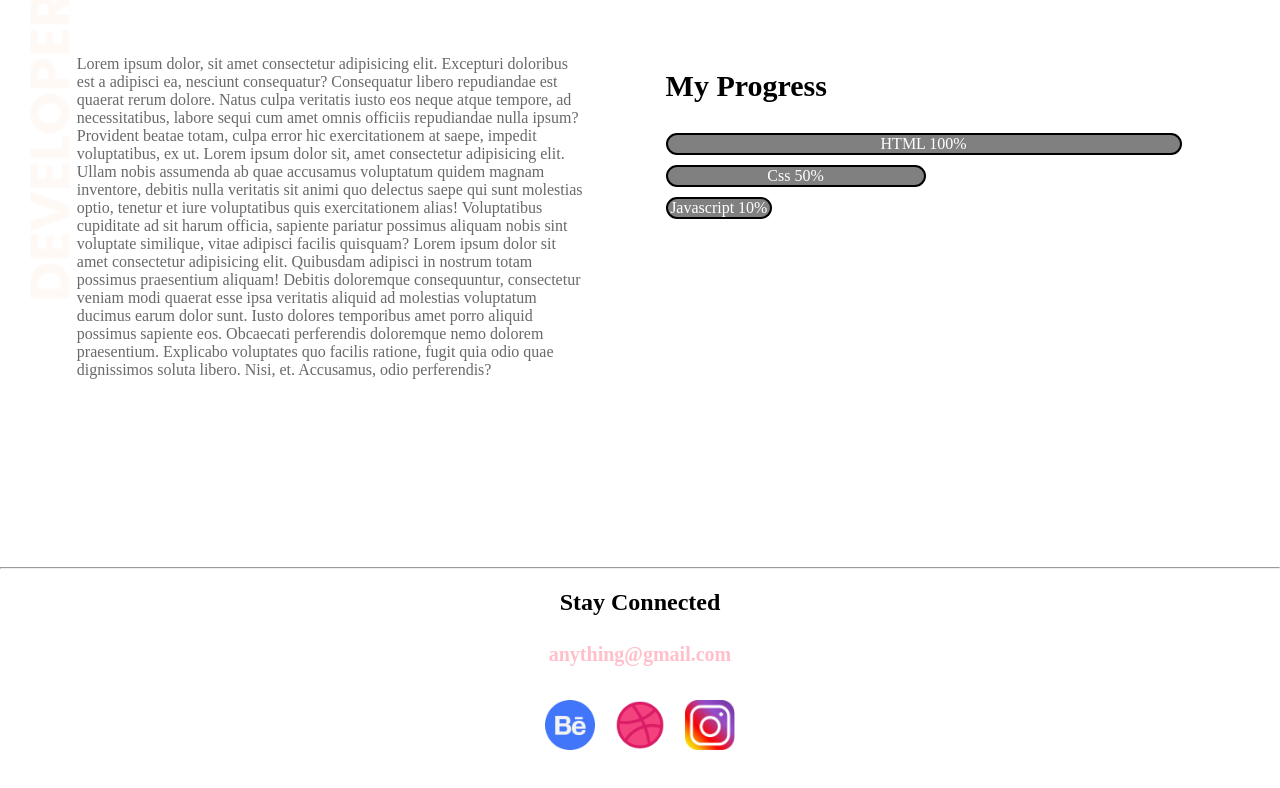
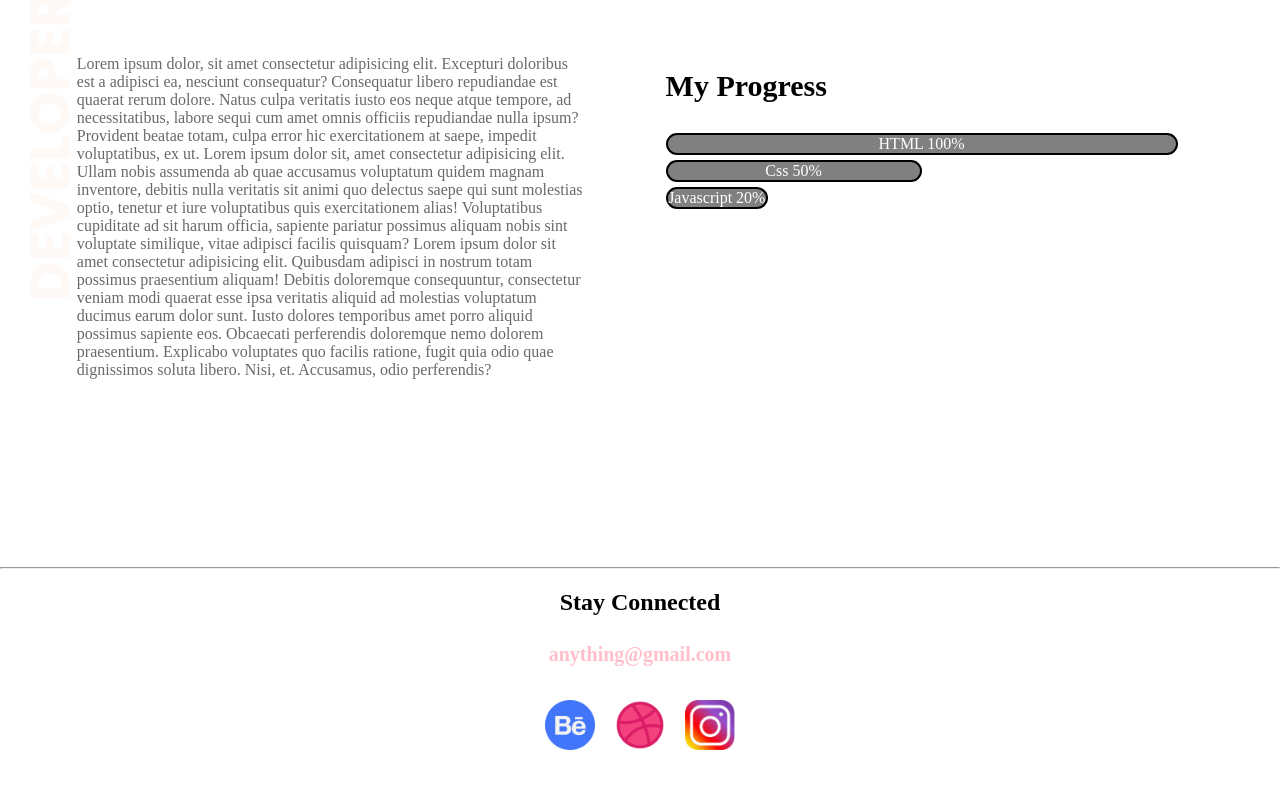
Before and after one commit to minhazul-dev/Assignment-1, a plain HTML site: page index.html in a window 1280 px wide. Shown: the part 2788-3576 px from the top of the page. Drawn offline with Linux system fonts and the light colour scheme; a web font is replaced by a local one.

```diff
--- a/index.html
+++ b/index.html
@@ -88,14 +88,14 @@
     </div>
     <div class="half-width">
         <h3>My Progress</h3>
-        <div class="w3-light-grey w3-round">
-            <div class="progrssbar" style="width:100%">  HTML 100% </div>
+        <div class="bar">
+            <div class="progrssbar">HTML 100% </div>
           </div>
-        <div class="w3-light-grey w3-round">
-            <div class="progrssbar" style="width:50%">  Css 50% </div>
+        <div class="bar-2">
+            <div class="progrssbar"> Css 50% </div>
           </div>
-        <div class="w3-light-grey w3-round">
-            <div class="progrssbar" style="width:20%">  Javascript 10% </div>
+        <div class="bar-3">
+            <div class="progrssbar"> Javascript 20% </div>
           </div>
 
     </div>
--- a/style.css
+++ b/style.css
@@ -187,3 +187,15 @@ text-align: center;
     font-size:20px;
     color: pink;
 }
+.bar{
+    width:100%;
+}
+.bar-2{
+    width:50%;
+}
+
+.bar-3{
+    width:20%;
+    margin-top:1%;
+
+}
```
